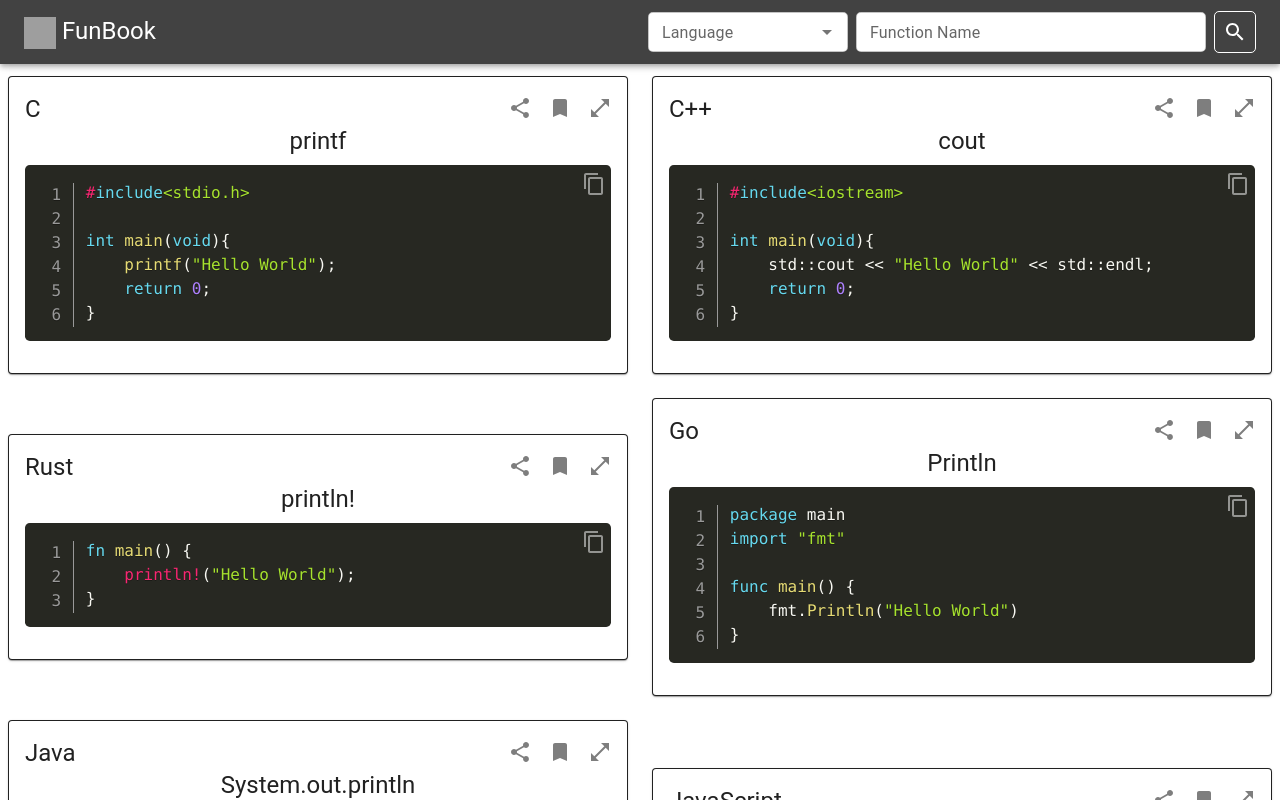
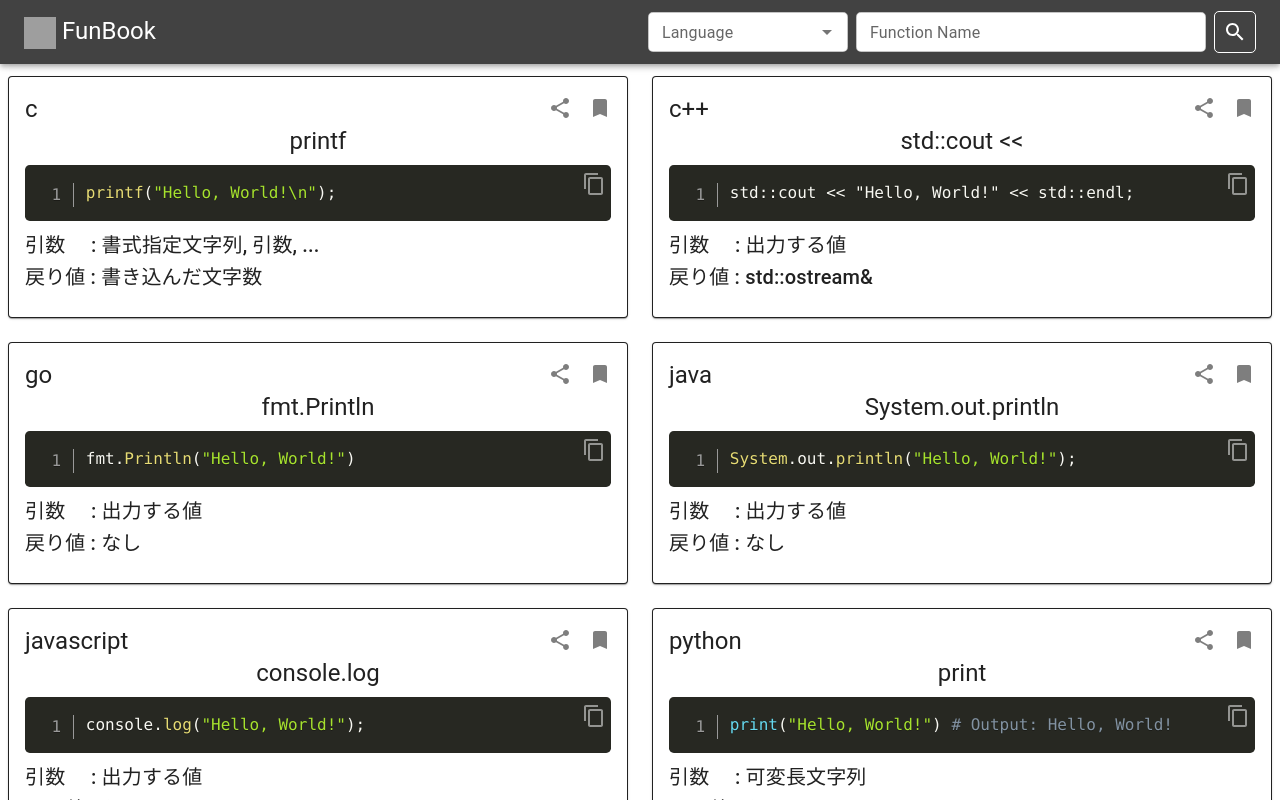
Before and after one commit to yashikota/funbook, a React (Vite) app: page / in a window 1280 px wide. Shown: the top 800 px of the page. Built offline with nearby package versions, Linux system fonts and the light colour scheme; grey boxes are pictures that could not be loaded.

Commit message:
add init.json update app.tsx del modal

```diff
--- a/src/App.tsx
+++ b/src/App.tsx
@@ -1,17 +1,33 @@
 import { Grid, GlobalStyles } from "@mui/material";
-import { MediaCard } from "./components/Card/Card.tsx";
-import { Header } from "./components/Header/Header.tsx";
+import { MediaCard } from "./components/Card/Card.js";
+import { Header } from "./components/Header/Header.js";
+
+import { resultState } from "./components/Store/State.js";
+import { useRecoilValue } from "recoil";
+
+type Message = {
+    [key: string]: {
+        args: string;
+        example: string;
+        function: string;
+        return: string
+    };
+};
 
 export default function App() {
+    const resultData = useRecoilValue(resultState);
+    const message: Message = resultData.message;
+    const keys = Object.keys(message);
+
     return (
         <>
-            {/* 隙間を埋める */}
+            {/* スタイルの初期化 */}
             <GlobalStyles styles={{ body: { margin: 0, padding: 0 } }} />
 
             {/* ヘッダー */}
             <Header />
 
-            {/* 中身 */}
+            {/* カード */}
             <Grid
                 sx={{ mt: "auto", mb: "auto", p: 1 }}
                 container
@@ -19,55 +35,18 @@ export default function App() {
                 spacing={3}
                 alignItems="center"
                 justifyContent="center">
-                <Grid item xs={12} sm={6}>
-                    <MediaCard
-                        language="C"
-                        func="printf"
-                        code={'#include<stdio.h>\n\nint main(void){\n\tprintf("Hello World");\n\treturn 0;\n}'}
-                    />
-                </Grid>
-                <Grid item xs={12} sm={6}>
-                    <MediaCard
-                        language="C++"
-                        func="cout"
-                        code={'#include<iostream>\n\nint main(void){\n\tstd::cout << "Hello World" << std::endl;\n\treturn 0;\n}'}
-                    />
-                </Grid>
-                <Grid item xs={12} sm={6}>
-                    <MediaCard
-                        language="Rust"
-                        func="println!"
-                        code={'fn main() {\n\tprintln!("Hello World");\n}'}
-                    />
-                </Grid>
-                <Grid item xs={12} sm={6}>
-                    <MediaCard
-                        language="Go"
-                        func="Println"
-                        code={'package main\nimport "fmt"\n\nfunc main() {\n\tfmt.Println("Hello World")\n}'}
-                    />
-                </Grid>
-                <Grid item xs={12} sm={6}>
-                    <MediaCard
-                        language="Java"
-                        func="System.out.println"
-                        code={'public class Main {\n\tpublic static void main(String[] args) {\n\tSystem.out.println("Hello World");\n\t}\n}'}
-                    />
-                </Grid>
-                <Grid item xs={12} sm={6}>
-                    <MediaCard
-                        language="JavaScript"
-                        func="encodeURIComponent"
-                        code={'console.log("Hello World");'}
-                    />
-                </Grid>
-                <Grid item xs={12} sm={6}>
-                    <MediaCard
-                        language="Python"
-                        func="print"
-                        code={'print("Hello World")'}
-                    />
-                </Grid>
+
+                {keys.map(key =>
+                    <Grid item xs={12} sm={6}>
+                        <MediaCard
+                            language={key}
+                            args={message[key].args}
+                            code={message[key].example}
+                            func={message[key].function}
+                            return={message[key].return}
+                        />
+                    </Grid>
+                )}
             </Grid>
         </>
     );
--- a/src/components/Api/Api.tsx
+++ b/src/components/Api/Api.tsx
@@ -1,63 +1,47 @@
-import { useRecoilValue } from "recoil";
-import { languageState, functionState, responseState } from "../Store/State.tsx";
+import { useRecoilValue, useRecoilState } from "recoil";
+import { languageState, functionState, responseState, resultState } from "../Store/State.tsx";
+import { useState } from "react";
 
-export default async function Api() {
-    const language = useRecoilValue(languageState);
-    const func = useRecoilValue(functionState);
-    const response = useRecoilValue(responseState);
+// export default function Api() {
+//     const language = useRecoilValue(languageState);
+//     const func = useRecoilValue(functionState);
+//     const response = useRecoilValue(responseState);
 
-    console.log(language, func, response);
+//     const url = "https://nem-lab.net:9669/funbook/api/search";
+//     const [data, setData] = useRecoilState(resultState);
+//     const [loading, setLoading] = useState(false);
+//     const [error, setError] = useState<Error | null>(null);
 
-    const url = "http://nem-lab.net:9669/funbook/api/Search";
+//     const fetchData = async () => {
+//         setLoading(true);
+//         try {
+//             const form = new FormData();
+//             form.append("language", language);
+//             form.append("function", func);
+//             response.forEach(lang => {
+//                 form.append("response[]", lang);
+//             });
 
-    const form = new FormData();
-    form.append("language", language);
-    form.append("function", func);
-    response.forEach(lang => {
-        form.append("response[]", lang);
-    });
+//             const res = await fetch(url, {
+//                 method: "POST",
+//                 body: form,
+//             });
 
-    const fetchData = async () => {
-        const res = await fetch(url, {
-            method: "POST",
-            body: form,
-        });
-        const data = await res.json();
-        console.log(data);
-        return data;
-    }
+//             const json = await res.json();
+//             setData(json);
+//         } catch (e: unknown) {
+//             if (e instanceof Error) {
+//                 setError(e);
+//             } else {
+//                 setError(new Error("Unknown error"));
+//             }
+//         }
+//         setLoading(false);
+//     }
 
-    fetchData();
-}
-
-// import { useState, useEffect } from 'react'
-
-// interface Post {
-//     id: number
-//     title: string
+//     fetchData();
 // }
 
-// const Api = () => {
-//     const [posts, setPosts] = useState<Post[]>([])
-
-//     useEffect(() => {
-//         fetch('https://jsonplaceholder.typicode.com/posts', { method: 'GET' })
-//             .then(res => res.json())
-//             .then(data => {
-//                 setPosts(data)
-//             })
-//     }, [])
-
-//     return (
-//         <div>
-//             <ul>
-//                 {
-//                     posts.map(post => <li key={post.id}>{post.title}</li>)
-//                 }
-//             </ul>
-
-//         </div>
-//     )
-// }
-
-// export default Api
+export default function Api() {
+    return useRecoilValue(resultState);
+}
--- a/src/components/Buttons/BookMark.tsx
+++ b/src/components/Buttons/BookMark.tsx
@@ -8,7 +8,7 @@ export default function BookMarkButton() {
             sx={{
                 position: "absolute",
                 top: 14,
-                right: 50,
+                right: 10,
                 color: "black",
                 opacity: 0.5,
                 transition: "opacity 0.2s ease-in-out",
--- a/src/components/Buttons/Modal.tsx
+++ /dev/null
@@ -1,73 +0,0 @@
-import { useState } from "react";
-import { IconButton } from "@mui/material";
-import { Box, Modal, Typography } from "@mui/material";
-
-import OpenInFullIcon from "@mui/icons-material/OpenInFull";
-import CloseIcon from "@mui/icons-material/Close";
-
-export default function ModalButton() {
-    const [modalOpen, setModalOpen] = useState(false);
-
-    const handleModalOpen = () => setModalOpen(true);
-    const handleModalClose = () => setModalOpen(false);
-
-    const style = {
-        // eslint-disable-next-line @typescript-eslint/prefer-as-const
-        position: 'absolute' as 'absolute',
-        top: '50%',
-        left: '50%',
-        transform: 'translate(-50%, -50%)',
-        width: 400,
-        bgcolor: 'background.paper',
-        border: '2px solid #000',
-        boxShadow: 24,
-        p: 4,
-    };
-
-    return (
-        <IconButton
-            size="small"
-            onClick={handleModalOpen}
-            sx={{
-                position: "absolute",
-                top: 14,
-                right: 10,
-                color: "black",
-                opacity: 0.5,
-                transition: "opacity 0.2s ease-in-out",
-                "&:hover": {
-                    opacity: 1
-                },
-            }}
-        >
-
-            <OpenInFullIcon />
-            <Modal
-                open={modalOpen}
-                onClose={handleModalClose}
-                aria-labelledby="modal-modal-title"
-                aria-describedby="modal-modal-description"
-            >
-                <Box sx={style}>
-                    <Box sx={{
-                        height: 0,
-                        textAlign: "right",
-                    }}>
-                        <IconButton onClick={handleModalClose}>
-                            <CloseIcon />
-                        </IconButton>
-                    </Box>
-                    <Typography id="modal-modal-title" variant="h6" component="h2">
-                        関数名
-                    </Typography>
-                    <Typography id="modal-modal-description" sx={{ mt: 2 }}>
-                        引数
-                    </Typography>
-                    <Typography id="modal-modal-description" sx={{ mt: 2 }}>
-                        戻り値
-                    </Typography>
-                </Box>
-            </Modal>
-        </IconButton>
-    )
-}
--- a/src/components/Buttons/Share.tsx
+++ b/src/components/Buttons/Share.tsx
@@ -8,7 +8,7 @@ export default function ShareButton() {
             sx={{
                 position: "absolute",
                 top: 14,
-                right: 90,
+                right: 50,
                 color: "black",
                 opacity: 0.5,
                 transition: "opacity 0.2s ease-in-out",
--- a/src/components/Card/Card.tsx
+++ b/src/components/Card/Card.tsx
@@ -4,13 +4,12 @@ import SourceCode from "./SourceCode";
 import { Card, CardContent, Typography } from "@mui/material";
 
 // ボタン
-import ModalButton from "../Buttons/Modal";
 import BookMarkButton from "../Buttons/BookMark";
 import ShareButton from "../Buttons/Share";
 
 // カードコンポーネント
-export const MediaCard = (props: { language: string; func: string; code: string; }) => {
-    const { language, func, code } = props;
+export const MediaCard = (props: { language: string; args: string; code: string; func: string; return: string }) => {
+    const { language, args, code, func, return: returnValue } = props;
 
     return (
         <>
@@ -38,10 +37,27 @@ export const MediaCard = (props: { language: string; func: string; code: string;
                     {/* ソースコード */}
                     <SourceCode language={language} code={code} />
 
+                    {/* 引数 */}
+                    <Typography
+                        variant="h6"
+                        component="div"
+                        textAlign="left"
+                    >
+                        引数&emsp;  : {args}
+                    </Typography>
+
+                    {/* 戻り値 */}
+                    <Typography
+                        variant="h6"
+                        component="div"
+                        textAlign="left"
+                    >
+                        戻り値 : {returnValue}
+                    </Typography>
+
                     {/* ボタン */}
                     <ShareButton />
                     <BookMarkButton />
-                    <ModalButton />
 
                 </CardContent>
             </Card >
--- a/src/components/Store/State.tsx
+++ b/src/components/Store/State.tsx
@@ -1,4 +1,6 @@
 import { atom } from "recoil";
+
+import initData from "../../json/init.json";
 
 export const languageState = atom({
     key: "languageState",
@@ -15,6 +17,11 @@ export const responseState = atom({
     default: ["c", "rust"],
 });
 
+export const resultState = atom({
+    key: "resultState",
+    default: initData,
+});
+
 export const inputErrorState = atom({
     key: "inputErrorState",
     default: false,
--- /dev/null
+++ b/src/json/init.json
@@ -0,0 +1,46 @@
+{
+    "message": {
+        "c": {
+            "args": "書式指定文字列, 引数, ...",
+            "example": "printf(\"Hello, World!\\n\");",
+            "function": "printf",
+            "return": "書き込んだ文字数"
+        },
+        "c++": {
+            "args": "出力する値",
+            "example": "std::cout << \"Hello, World!\" << std::endl;",
+            "function": "std::cout <<",
+            "return": "std::ostream&"
+        },
+        "go": {
+            "args": "出力する値",
+            "example": "fmt.Println(\"Hello, World!\")",
+            "function": "fmt.Println",
+            "return": "なし"
+        },
+        "java": {
+            "args": "出力する値",
+            "example": "System.out.println(\"Hello, World!\");",
+            "function": "System.out.println",
+            "return": "なし"
+        },
+        "javascript": {
+            "args": "出力する値",
+            "example": "console.log(\"Hello, World!\");",
+            "function": "console.log",
+            "return": "なし"
+        },
+        "python": {
+            "args": "可変長文字列",
+            "example": "print(\"Hello, World!\") # Output: Hello, World!",
+            "function": "print",
+            "return": "なし"
+        },
+        "rust": {
+            "args": "書式指定文字列, 引数, ...",
+            "example": "println!(\"Hello, World!\");",
+            "function": "println!",
+            "return": "なし"
+        }
+    }
+}
```
Also changed, not shown: src/components/Header/Search.tsx (+8 -8 lines).
